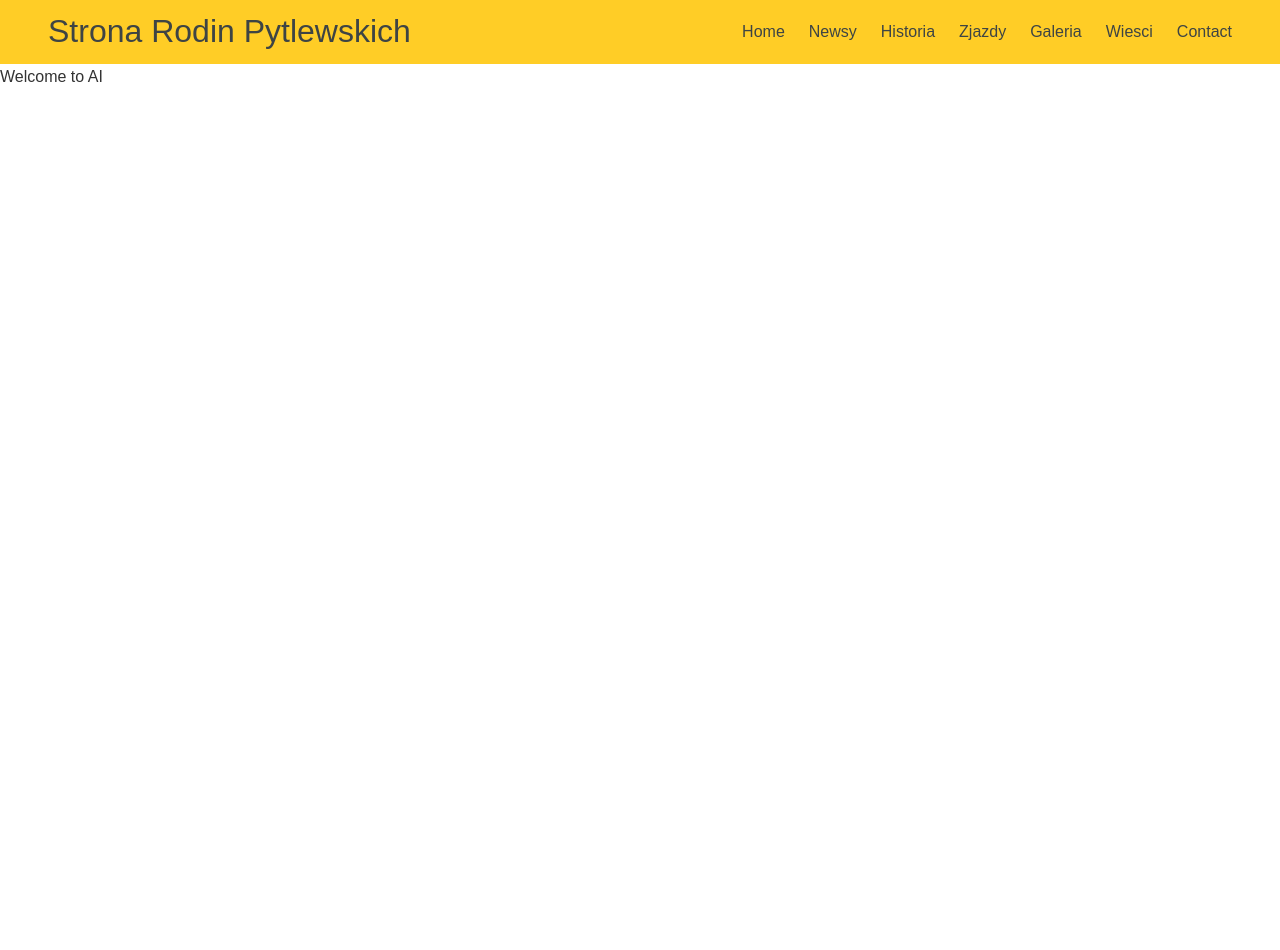
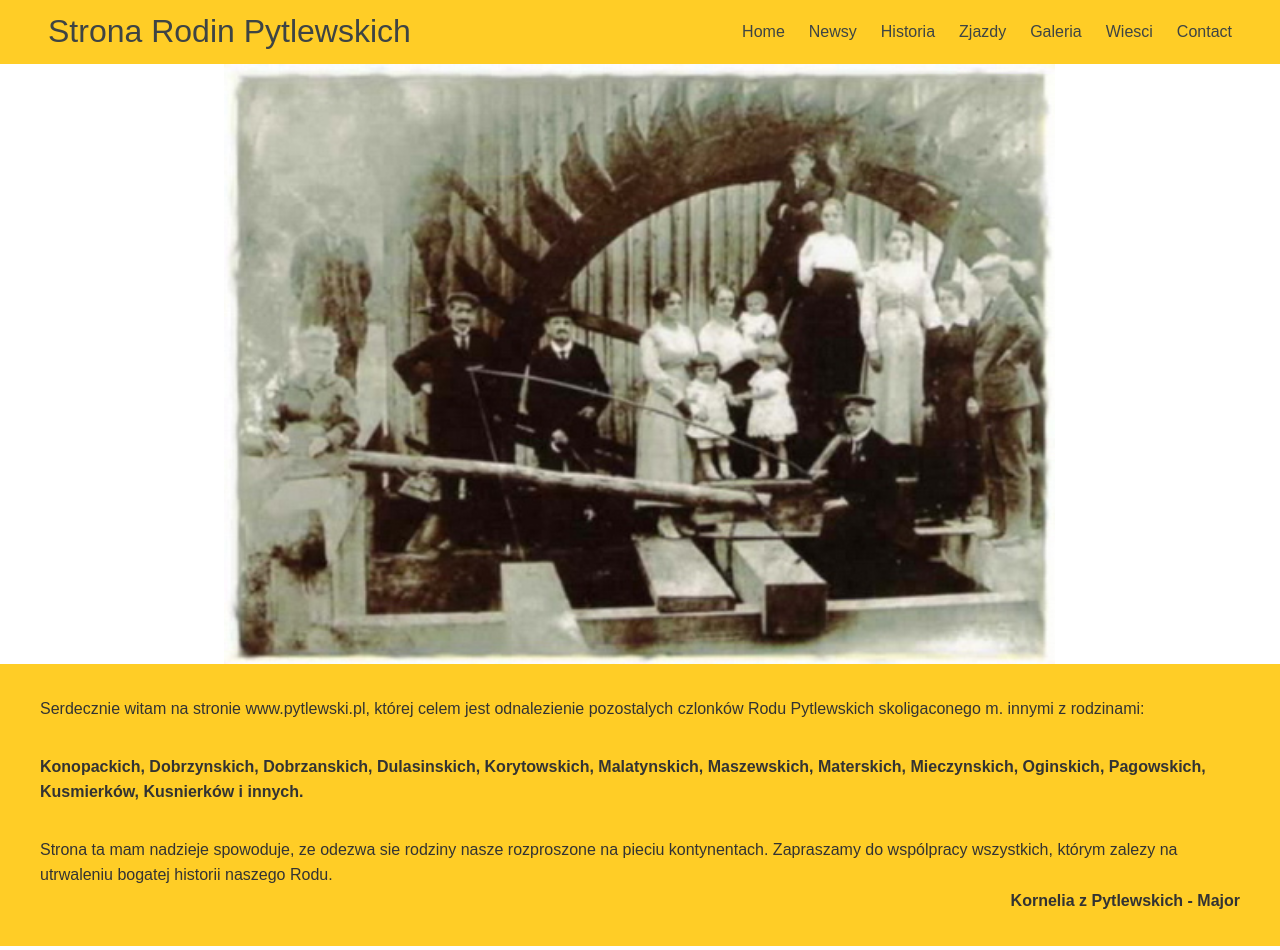
Before and after one commit to sebekos/nela-app, a React (Create React App) app in the folder client/: page / in a window 1280 px wide. Shown: the top 950 px of the page. Before the commit the page ends 800 px from the top, so only its background shows below. Built offline with nearby package versions, Linux system fonts and the light colour scheme; no server answers.

Commit message:
Mainpage

```diff
--- a/client/src/App.js
+++ b/client/src/App.js
@@ -10,6 +10,7 @@ import Dashboard from "./components/dashboard/dashboard";
 import Homepage from "./components/homepage/Homepage";
 import Login from "./components/auth/Login";
 import Navbar from "./components/layout/Navbar";
+import MainPage from "./components/mainpage/MainPage";
 
 import { ToastContainer } from "react-toastify";
 import "react-toastify/dist/ReactToastify.min.css";
@@ -22,6 +23,7 @@ const App = () => {
     return (
         <Provider store={store}>
             <Navbar />
+            <MainPage />
             <Router>
                 <ToastContainer hideProgressBar pauseOnHover={false} />
                 <Switch>
--- /dev/null
+++ b/client/src/components/mainpage/MainPage.js
@@ -0,0 +1,71 @@
+import React from "react";
+import styled from "styled-components";
+import LandingImage from "../../img/landing.jpeg";
+
+const MainPageContainer = styled.div``;
+
+const MainBackground = styled.div`
+    background-image: url(${LandingImage});
+    min-height: 600px;
+    background-attachment: fixed;
+    background-position: center;
+    background-repeat: no-repeat;
+    background-size: auto 100%;
+`;
+
+const SiteContainer = styled.div`
+    width: 100%;
+    background-color: #ffcd26;
+`;
+
+const TextThin = styled.div`
+    max-width: 1200px;
+    margin: auto;
+    padding: 2rem 0 0;
+`;
+
+const TextBold = styled.div`
+    max-width: 1200px;
+    margin: auto;
+    padding: 2rem 0 0;
+    font-weight: bold;
+`;
+
+const SiteSignature = styled.div`
+    font-weight: bold;
+    max-width: 1200px;
+    margin: auto;
+    text-align: right;
+    padding: 0 0 2rem;
+`;
+
+const Site = () => {
+    return (
+        <SiteContainer>
+            <TextThin>
+                Serdecznie witam na stronie www.pytlewski.pl, której celem jest odnalezienie pozostalych czlonków Rodu Pytlewskich
+                skoligaconego m. innymi z rodzinami:
+            </TextThin>
+            <TextBold>
+                Konopackich, Dobrzynskich, Dobrzanskich, Dulasinskich, Korytowskich, Malatynskich, Maszewskich, Materskich, Mieczynskich,
+                Oginskich, Pagowskich, Kusmierków, Kusnierków i innych.
+            </TextBold>
+            <TextThin>
+                Strona ta mam nadzieje spowoduje, ze odezwa sie rodziny nasze rozproszone na pieciu kontynentach. Zapraszamy do wspólpracy
+                wszystkich, którym zalezy na utrwaleniu bogatej historii naszego Rodu.
+            </TextThin>
+            <SiteSignature>Kornelia z Pytlewskich - Major </SiteSignature>
+        </SiteContainer>
+    );
+};
+
+const MainPage = () => {
+    return (
+        <MainPageContainer>
+            <MainBackground />
+            <Site />
+        </MainPageContainer>
+    );
+};
+
+export default MainPage;
```
Also changed, not shown: client/src/components/layout/Landing.js (deleted), client/src/img/landing.jpeg (added).
